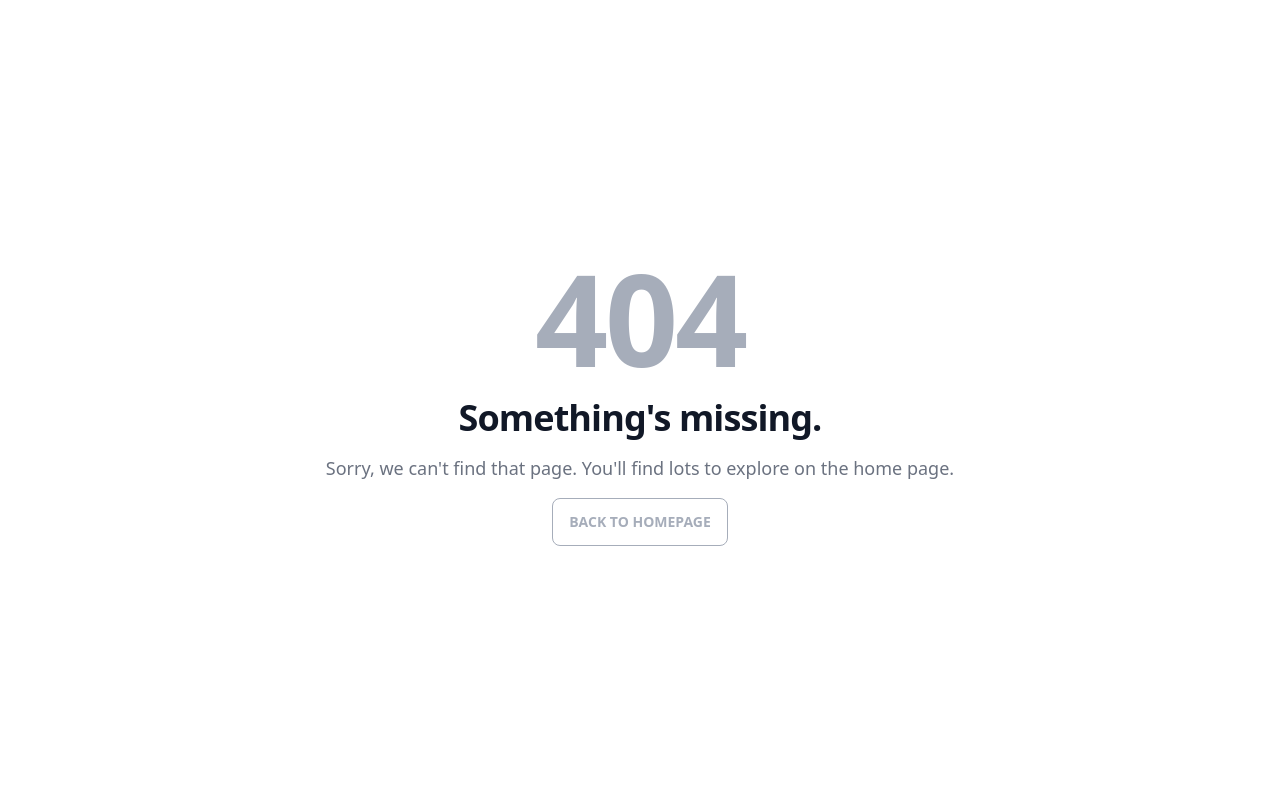
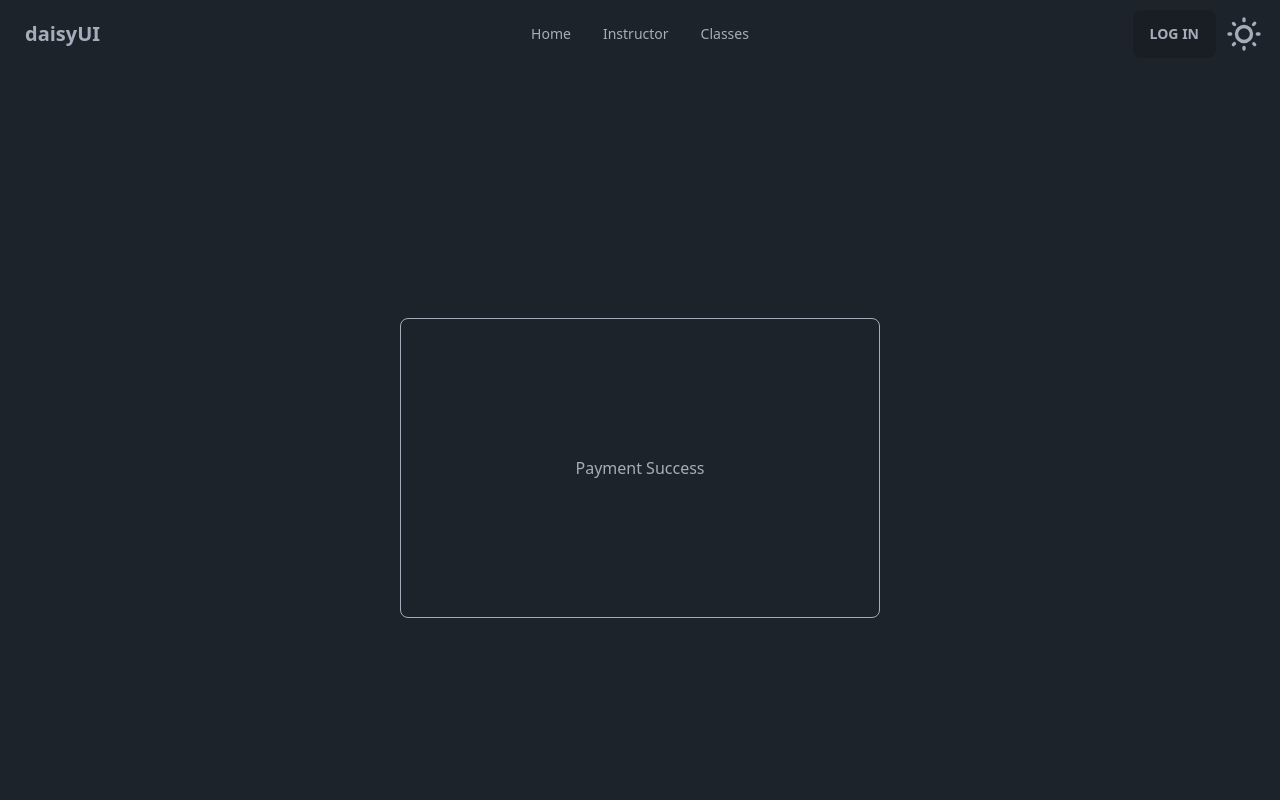
Before and after one commit to Toufiquer/grand-chef-12-client, a React (Vite) app: page /payment/1 in a window 1280 px wide. Before the commit this address had no page. Shown: the top 800 px of the page. Built offline with nearby package versions, Linux system fonts and the light colour scheme; no server answers.

Commit message:
add payment page

```diff
--- a/src/components/ClassesItem/ClassesItem.jsx
+++ b/src/components/ClassesItem/ClassesItem.jsx
@@ -1,10 +1,14 @@
+import { Link } from "react-router-dom";
+
 const ClassesItem = () => {
   return (
     <div className="border border-solid border-current rounded-lg px-4 py-2 flex items-center justify-between">
       <h2 className="px-2">Title Course</h2>
       <div className="flex gap-4">
         <button className="btn btn-secondary">Delete</button>
-        <button className="btn btn-accent">Payment</button>
+        <Link to="/payment/:email" className="btn btn-accent">
+          Payment
+        </Link>
       </div>
     </div>
   );
--- /dev/null
+++ b/src/pages/Payment/Payment.jsx
@@ -0,0 +1,11 @@
+import DisplayCenter from "../../components/DisplayCenter/DisplayCenter";
+
+const Payment = () => {
+  return (
+    <div>
+      <DisplayCenter>Payment Success</DisplayCenter>
+    </div>
+  );
+};
+
+export default Payment;
--- a/src/router/router.jsx
+++ b/src/router/router.jsx
@@ -10,6 +10,7 @@ import NotFound from "../pages/NotFound/NotFound";
 import Instructor from "../pages/Instructor/Instructor";
 import ClassesInstructor from "../pages/ClassesInstructor/ClassesInstructor";
 import Classes from "../pages/Classes/Classes";
+import Payment from "../pages/Payment/Payment";
 
 export const router = createBrowserRouter([
   {
@@ -53,6 +54,14 @@ export const router = createBrowserRouter([
     ),
   },
   {
+    path: "/payment/:email",
+    element: (
+      <Main>
+        <Payment />
+      </Main>
+    ),
+  },
+  {
     path: "/adminDashboard",
     element: (
       <Main>
```
